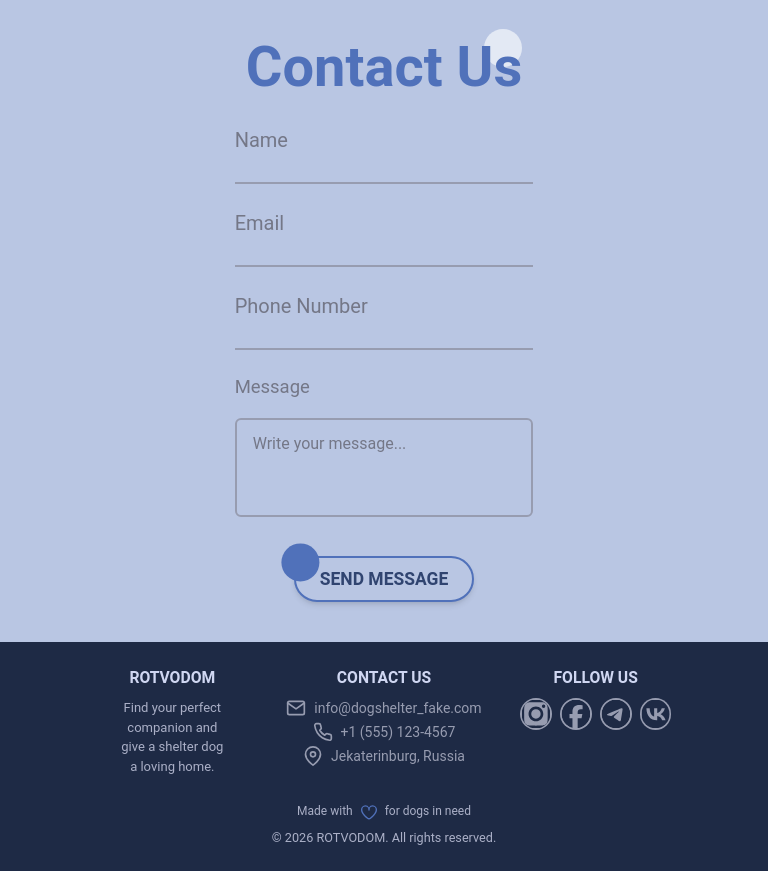
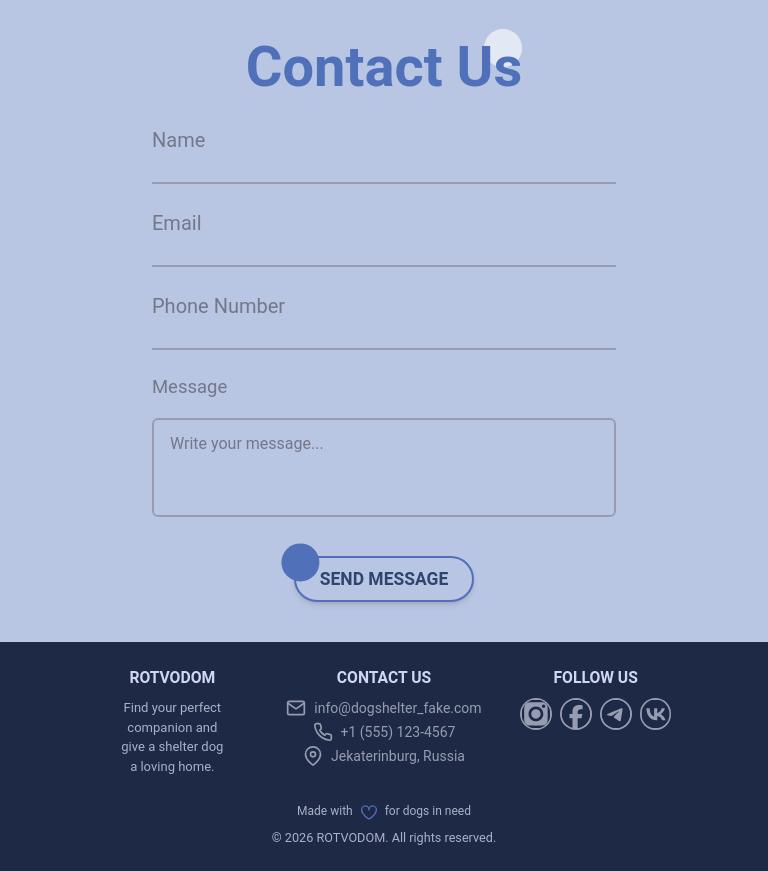
Before and after one commit to bavayra/dog-shelter, a React (Vite) app: page / in a window 768 px wide. Shown: the part 5980-6851 px from the top of the page. Built offline with nearby package versions, Linux system fonts and the light colour scheme; a web font is replaced by a local one.

Commit message:
style(ContactSection-768): increased width of the form container

```diff
--- a/src/styles/custom-breakpoints.css
+++ b/src/styles/custom-breakpoints.css
@@ -250,6 +250,9 @@
     height: 10rem;
     transform: translateX(-190%) translateY(40%);
   }
+  .contact-form-wrapper {
+    max-width: 32rem;
+  }
 }
 
 @media (max-width: 1023px) {
```
